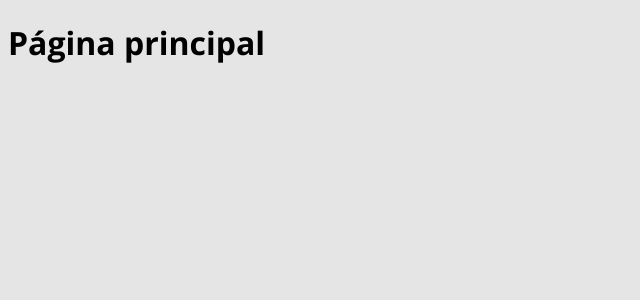
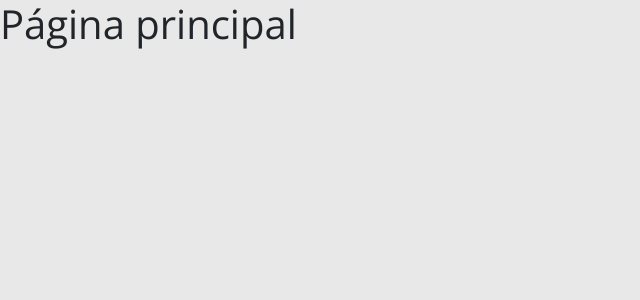
Before and after one commit to EnricoLaqua/dsmovie_0322, a React (Create React App) app in the folder frontend/: page / in a window 1280 px wide. Shown: the top 300 px of the page, without its empty margins (0-640 px from the left). Built offline with nearby package versions, Linux system fonts and the light colour scheme.

Commit message:
Bootstrap

```diff
--- a/frontend/package.json
+++ b/frontend/package.json
@@ -10,6 +10,7 @@
     "@types/node": "^16.7.13",
     "@types/react": "^17.0.20",
     "@types/react-dom": "^17.0.9",
+    "bootstrap": "5.1.3",
     "react": "^17.0.2",
     "react-dom": "^17.0.2",
     "react-scripts": "5.0.0",
--- a/frontend/src/index.css
+++ b/frontend/src/index.css
@@ -10,7 +10,7 @@
 }
 
 html, body {
-    background-color: #E5E5E5;
+    background-color: #E8E8E8;
 }
 
 a, a:hover {
--- a/frontend/src/index.tsx
+++ b/frontend/src/index.tsx
@@ -1,5 +1,6 @@
 import React from 'react';
 import ReactDOM from 'react-dom';
+import 'bootstrap/dist/css/bootstrap.css';
 import './index.css';
 import App from './App';
 
```
Also changed, not shown: 1 other file (tests, documents, lock files or other folders).
